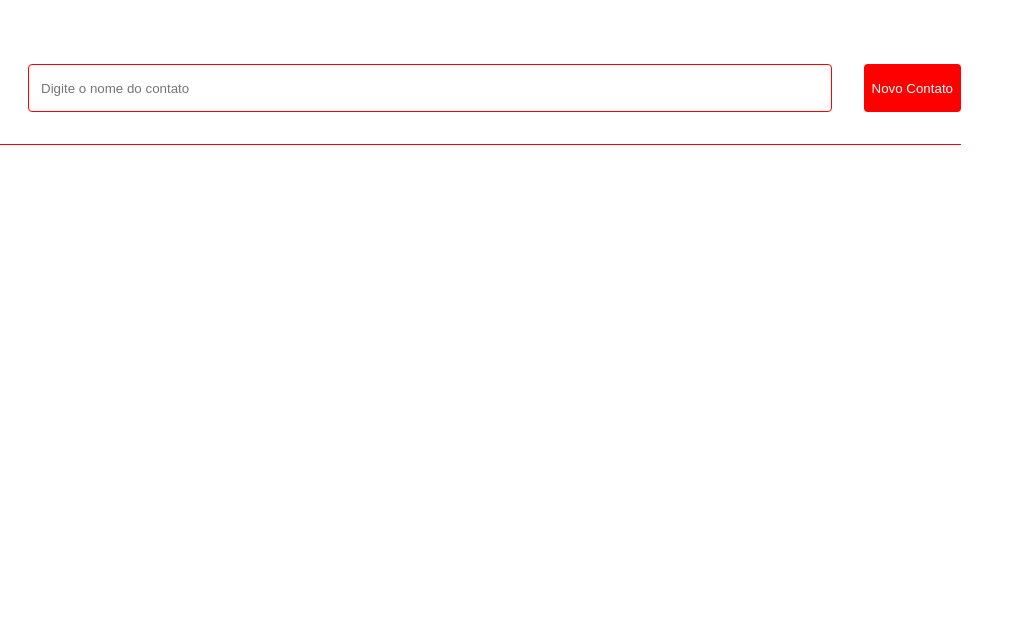
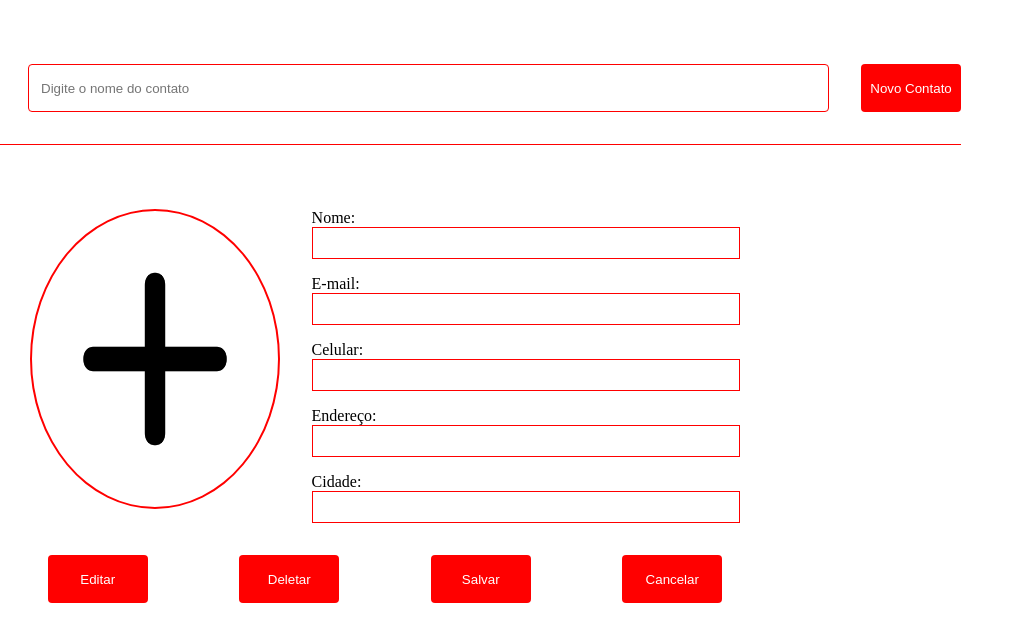
Before and after one commit to gabs0050/crud-front, a plain HTML site: page index.html in a window 1280 px wide. Both pictures are taken after a click on the button "Novo Contato". Shown: the full height of the page, 255-1280 px from the left. Drawn offline with Linux system fonts and the light colour scheme; no server answers.

Commit message:
first commit

```diff
--- a/index.html
+++ b/index.html
@@ -3,19 +3,53 @@
 <head>
     <meta charset="UTF-8">
     <meta name="viewport" content="width=device-width, initial-scale=1.0">
-    <title>CRUD FRONT</title>
     <link rel="stylesheet" href="./style.css">
     <script src="./js/main.js" defer type="module"></script>
+    <title>CRUD FRONT</title>
 </head>
 <body>
     <header>
         <img src="./img/logo_senai.png" alt="Logo SENAI">
-        <input type="text" placeholder="Digite o nome do contato">
-        <button>Novo Contato</button>
+        <input type="text" id="pesquisar"placeholder="Digite o nome do contato">
+        <button class="button" id="button-contato">Novo Contato</button>
     </header>
-    <main>
-        <div class="container" id="container">
-        </div>
+    <main class="card-show">
+        <div class="container" id="container"></div>
+        <form>
+            <div class="preview">
+                <input class="preview-input" id="foto" type="file" accept="image/*">
+                <label class="preview-label" for="foto"></label>
+                <img class="preview-image" id="preview-image" src="./img/preview-icon.png">
+            </div>
+            <div class="input-container">
+                <div class="input">
+                    <label>Nome:</label>
+                    <input type="text" class="input-text" id="nome">
+                </div>
+                <div class="input">
+                    <label>E-mail:</label>
+                    <input type="text" class="input-text" id="email">
+                </div>
+                <div class="input">
+                    <label>Celular:</label>
+                    <input type="text" class="input-text" id="celular">
+                </div>
+                <div class="input">
+                    <label>Endereço:</label>
+                    <input type="text" class="input-text" id="endereco">
+                </div>
+                <div class="input">
+                    <label>Cidade:</label>
+                    <input type="text" class="input-text" id="cidade">
+                </div>
+            </div>
+            <div class="button-container">
+                <button type="button" class="button" id="editar">Editar</button>
+                <button type="button" class="button" id="deletar">Deletar</button>
+                <button type="button" class="button" id="salvar">Salvar</button>
+                <button type="button" class="button" id="cancelar">Cancelar</button>
+            </div>
+        </form>
     </main>
 </body>
 </html>
--- a/js/main.js
+++ b/js/main.js
@@ -21,13 +21,42 @@ async function exibirContatos() {
 }
 async function exibirPesquisa(evento) {
     if(evento.key == 'Enter'){
-       const contatos = await getContatosPorNome(evento.target.value)
-       container.replaceChildren()
-       contatos.forEach(criarCard)
+        const contatos = await getContatosPorNome(evento.target.value)
+        container.replaceChildren()
+        contatos.forEach(criarCard)
     }
+}
+
+function cadastroContato () {
+    document.querySelector('main').className = 'form-show'
+}
+
+function voltarHome () {
+    document.querySelector('main').className = 'card-show'
+}
+
+function salvasContato () {
+    const contato = {
+            "nome": document.getElementById('nome').value,
+            "celular": document.getElementById('celular').value,
+            "foto": document.getElementById('foto').value,
+            "email": document.getElementById('email').value,
+            "endereco": document.getElementById('endereco').value,
+            "cidade": document.getElementById('cidade').value
+    }
+
+    console.log(contato)
 }
 
 exibirContatos()
 
 document.getElementById('pesquisar')
-document.addEventListener('keydown', exibirPesquisa)
+    .addEventListener('keydown', exibirPesquisa)
+
+document.getElementById('button-contato') // Corrigi o ID aqui
+    .addEventListener('click', cadastroContato)
+
+document.getElementById('cancelar')
+    .addEventListener('click', voltarHome)
+
+document.getElementById
--- a/style.css
+++ b/style.css
@@ -34,7 +34,8 @@ header input {
     border-radius: 4px;
     padding: 0 12px;
 }
-header button{
+.button{
+    min-width: 100px;
     height: 48px;
     background-color: red;
     color: white;
@@ -49,9 +50,13 @@ main{
 }
 
 .container{
-    display: flex;
+    display: none;
     flex-wrap: wrap;
     gap: 32px;
+}
+
+main.card-show .container{
+    display: flex;
 }
 
 .card-contato {
@@ -71,3 +76,67 @@ main{
     border-radius: 50%;
     border: 4px solid red;
 }
+
+form{
+    width: 80%;
+    margin: auto;
+    display: none;
+    justify-content: center;
+    flex-wrap: wrap;
+    gap: 32px;
+    padding: 32px;
+}
+
+main.form-show form{
+    display: flex;
+}
+
+.input{
+    display: flex;
+    flex-direction: column;
+}
+
+.preview{
+    position: relative;
+    width: 250px;
+    height: 300px;
+    border-radius: 50%;
+    border: 2px solid red;
+}
+
+.input-container{
+    width: 50%;
+    display: flex;
+    flex-direction: column;
+    gap: 16px;
+}
+
+.preview-input{
+    display: none;
+}
+
+.preview-image{
+    height: 100%;
+    width: 100%;
+    border-radius: 50%;
+}
+
+.preview-label{
+    position: absolute;
+    display: block;
+    width: 100%;
+    height: 100%;
+    border-radius: 50%;
+}
+
+.input-text{
+    height: 32px;
+    border: 1px solid red;
+    outline: none;
+    padding-left: 16px;
+}
+.button-container{
+    width: 100%;
+    display: flex;
+    justify-content: space-evenly;
+}
```
Also changed, not shown: img/preview-icon.png (added), 1 other file.
